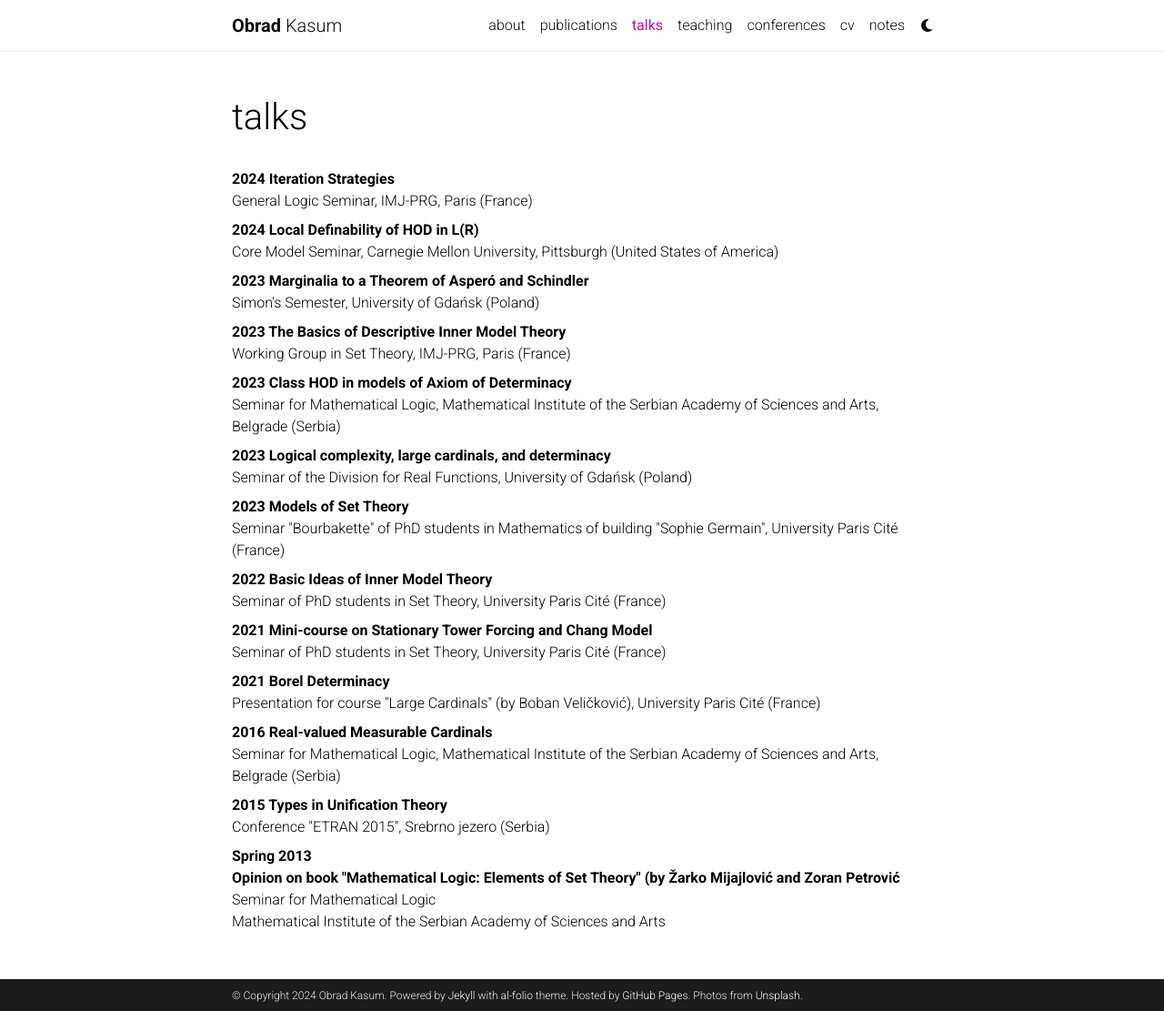
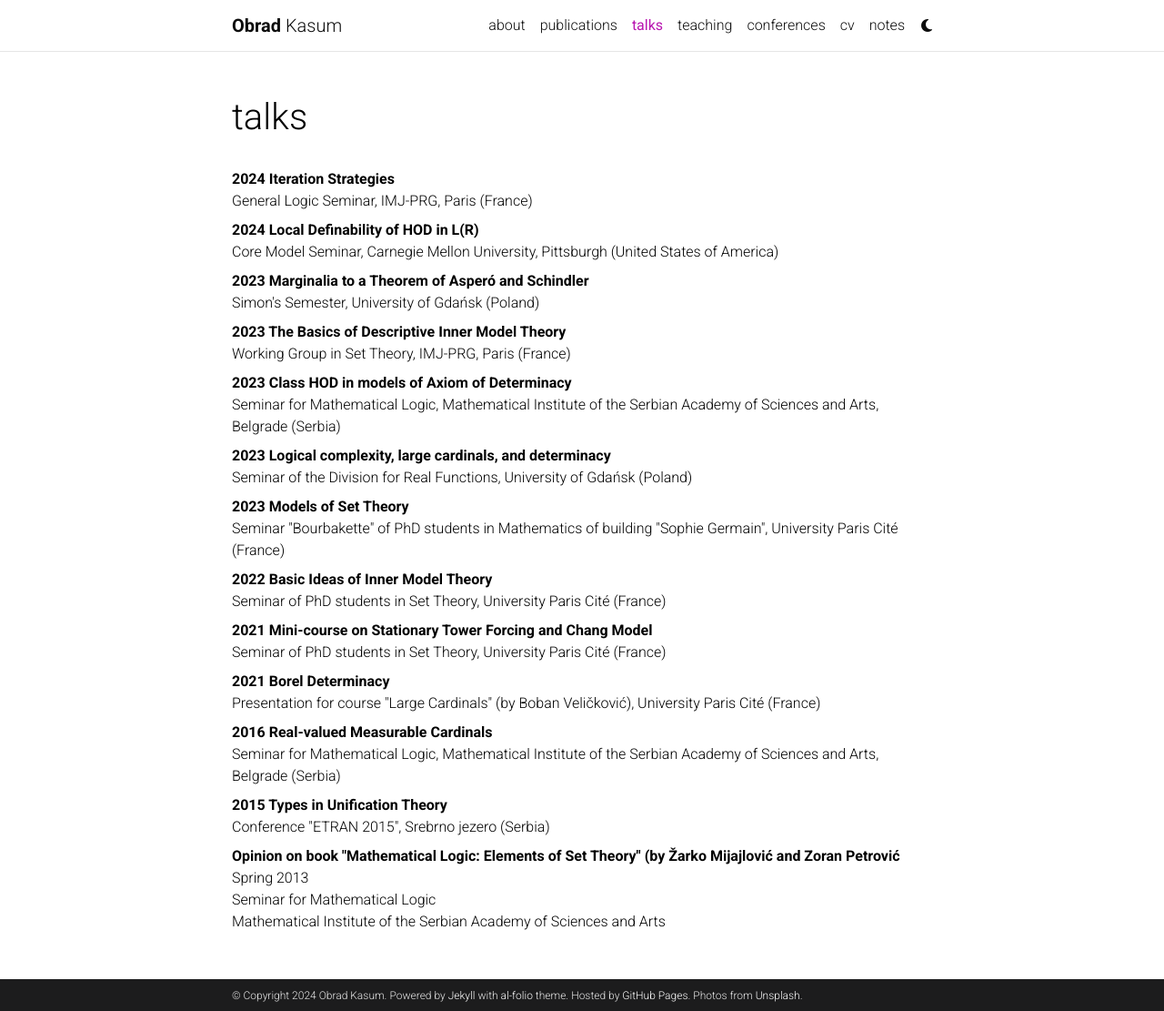
Before and after one commit to obradkasum/obradkasum.github.io, a Jekyll site: the page built from _pages/talks.md, in a window 1280 px wide and 1111 px high. Shown: the whole window at 91% size. Built offline with Jekyll 4.4.1, drawn with Linux system fonts in a browser that asks for light colours; comment, search, counter and statistics services are not loaded; a style sheet for code colours, icons or effects is not loaded.

```diff
--- a/_pages/talks.md
+++ b/_pages/talks.md
@@ -31,8 +31,8 @@ nav_order: 2
 <dd>Seminar for Mathematical Logic, Mathematical Institute of the Serbian Academy of Sciences and Arts, Belgrade (Serbia)</dd>
 <dt>2015 Types in Unification Theory</dt>
 <dd>Conference "ETRAN 2015", Srebrno jezero (Serbia)</dd>
-<dt>Spring 2013<br>
-    Opinion on book "Mathematical Logic: Elements of Set Theory" (by Žarko Mijajlović and Zoran Petrović</dt>
-<dd>Seminar for Mathematical Logic<br>
+<dt>Opinion on book "Mathematical Logic: Elements of Set Theory" (by Žarko Mijajlović and Zoran Petrović</dt>
+<dd>Spring 2013<br>
+    Seminar for Mathematical Logic<br>
     Mathematical Institute of the Serbian Academy of Sciences and Arts</dd>
 </dl>
```
